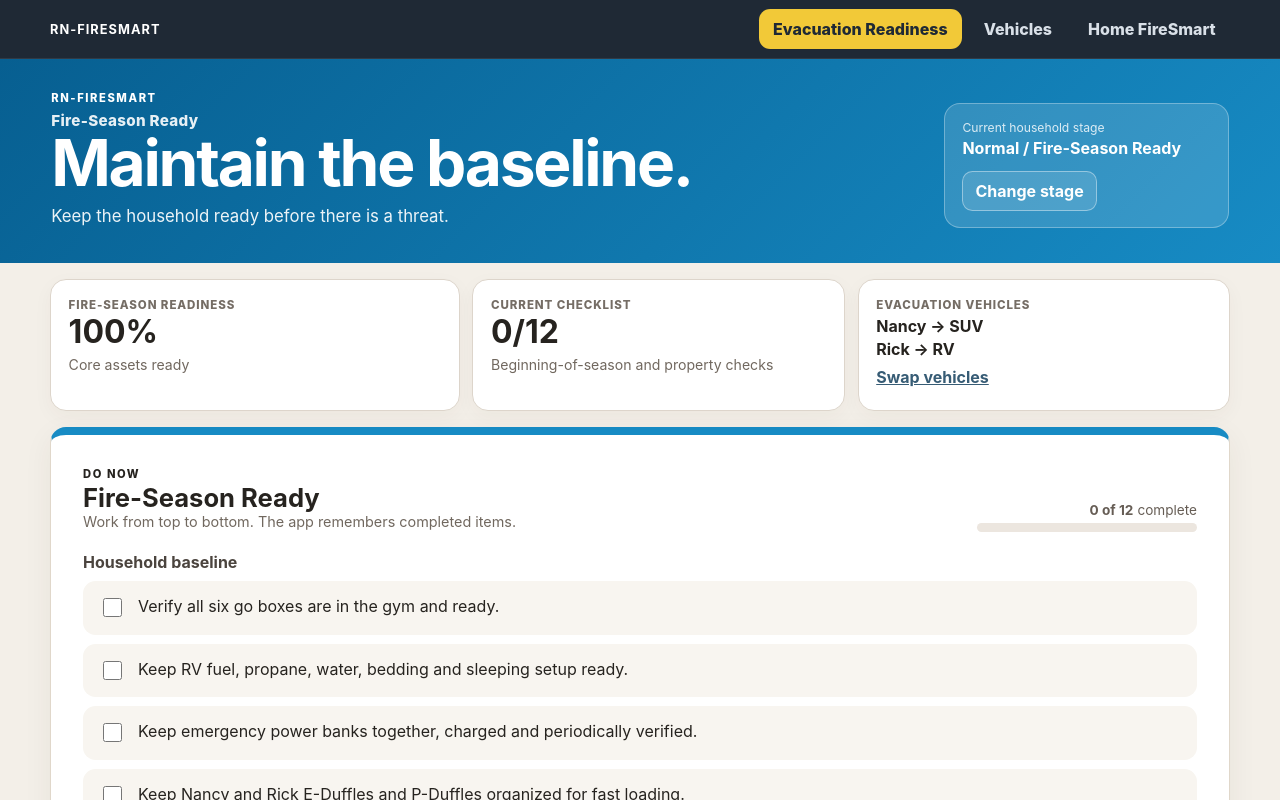
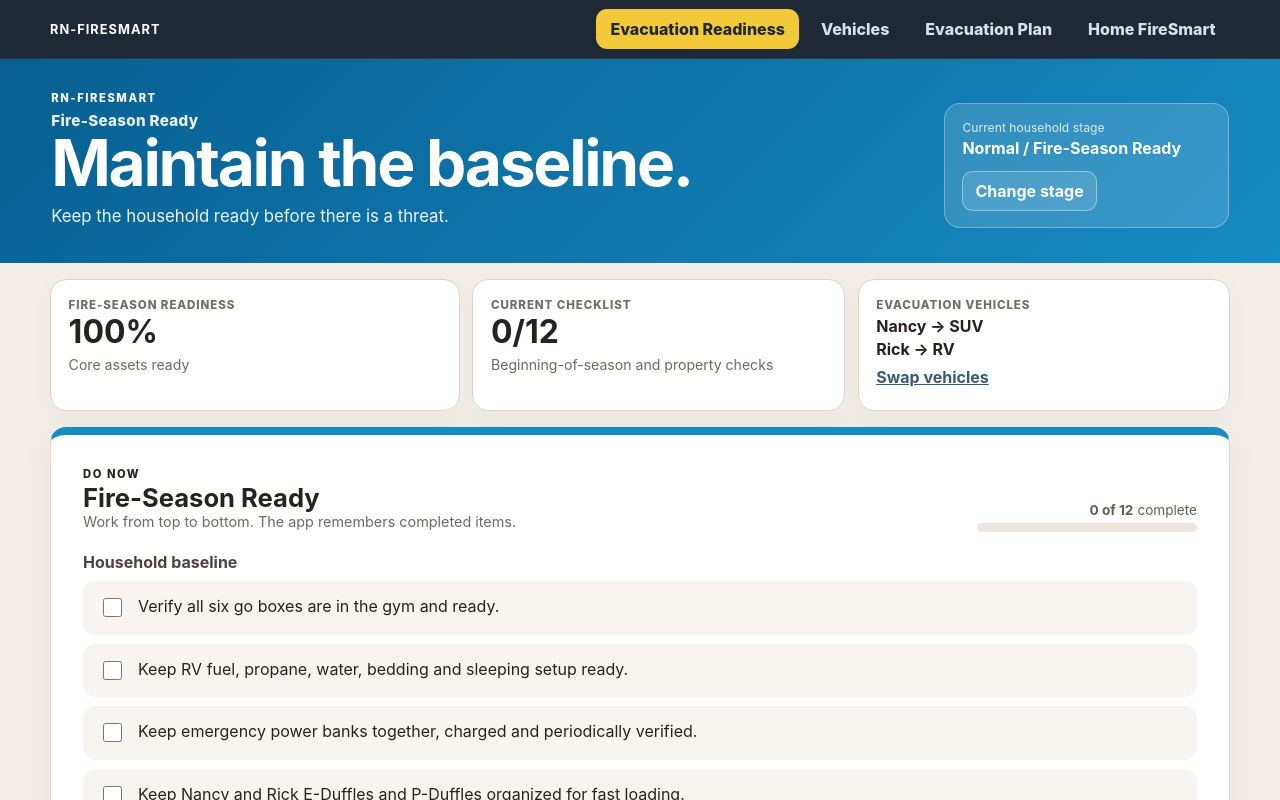
Before and after one commit to ITKPC/RN-FireSmart, a React (Vite) app: page / in a window 1280 px wide. Shown: the top 800 px of the page. Built offline with nearby package versions, Linux system fonts and the light colour scheme.

Commit message:
Add evacuation plan navigation

```diff
--- a/src/Root.tsx
+++ b/src/Root.tsx
@@ -2,9 +2,10 @@ import { useState } from 'react'
 import App from './App'
 import HomeFireSmart from './HomeFireSmart'
 import VehicleReadiness from './VehicleReadiness'
+import EvacuationPlan from './EvacuationPlan'
 import './home-firesmart.css'
 
-type Area = 'readiness' | 'vehicles' | 'home'
+type Area = 'readiness' | 'vehicles' | 'plan' | 'home'
 
 export default function Root() {
   const [area, setArea] = useState<Area>('readiness')
@@ -21,6 +22,9 @@ export default function Root() {
             <button className={area === 'vehicles' ? 'active' : ''} onClick={() => setArea('vehicles')}>
               Vehicles
             </button>
+            <button className={area === 'plan' ? 'active' : ''} onClick={() => setArea('plan')}>
+              Evacuation Plan
+            </button>
             <button className={area === 'home' ? 'active' : ''} onClick={() => setArea('home')}>
               Home FireSmart
             </button>
@@ -29,6 +33,7 @@ export default function Root() {
       </nav>
       {area === 'readiness' && <App />}
       {area === 'vehicles' && <VehicleReadiness />}
+      {area === 'plan' && <EvacuationPlan />}
       {area === 'home' && <HomeFireSmart />}
     </div>
   )
```
